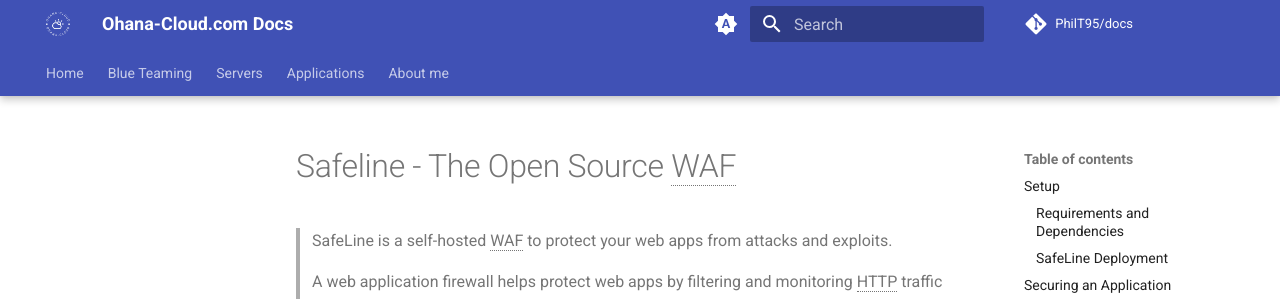
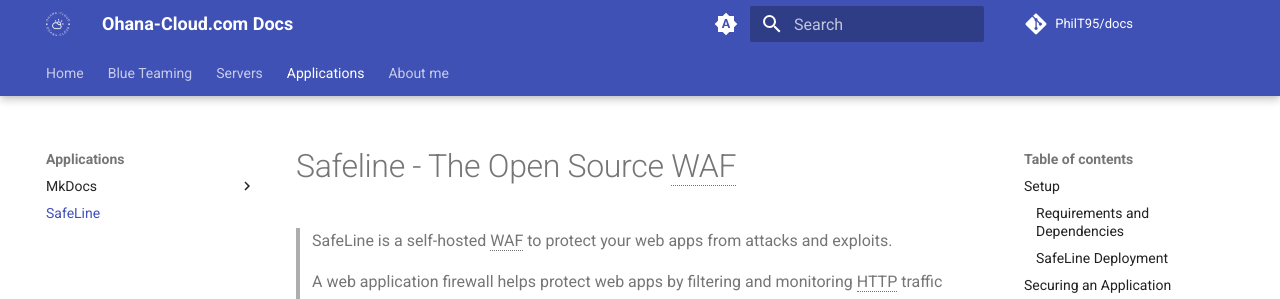
Before and after one commit to PhilT95/athenlyx, an MkDocs documentation site: the page built from docs/applications/safeline/safeline.md, in a window 1280 px wide. Shown: the top 299 px of the page. Built offline with MkDocs 1.6.1 and Material for MkDocs 9.7.7, drawn with Linux system fonts in a browser that asks for light colours; comment, search, counter and statistics services are not loaded.

Commit message:
Added SafeLine to navigation

```diff
--- a/mkdocs.yml
+++ b/mkdocs.yml
@@ -29,6 +29,7 @@ nav:
       - MkDocs : applications/mkdocs/mkdocs.md
       - MkDocs Setup : applications/mkdocs/mkdocs_setup.md
       - MkDocs Auto-Update : applications/mkdocs/mkdocs_autoupdate.md
+    - SafeLine: applications/safeline/safeline.md
   - About me: about.md
 
 
```
